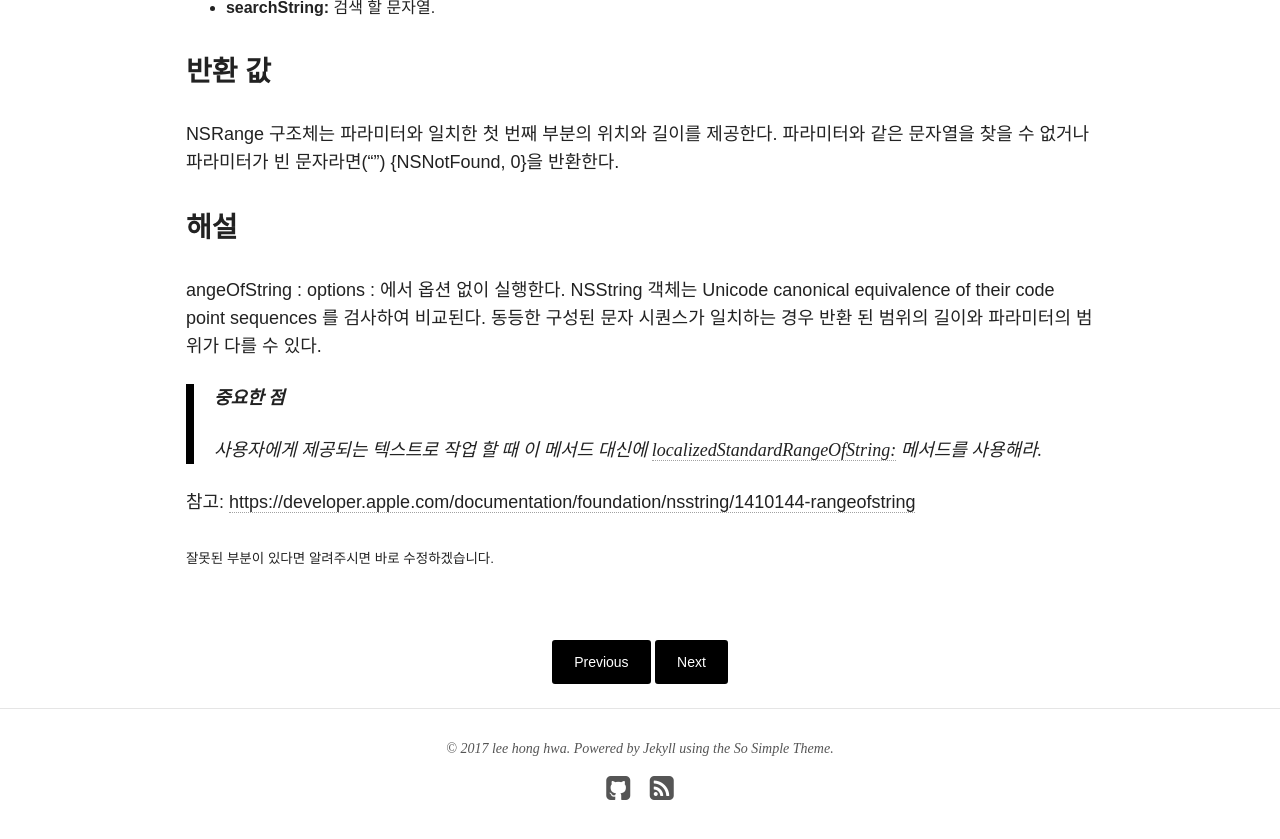
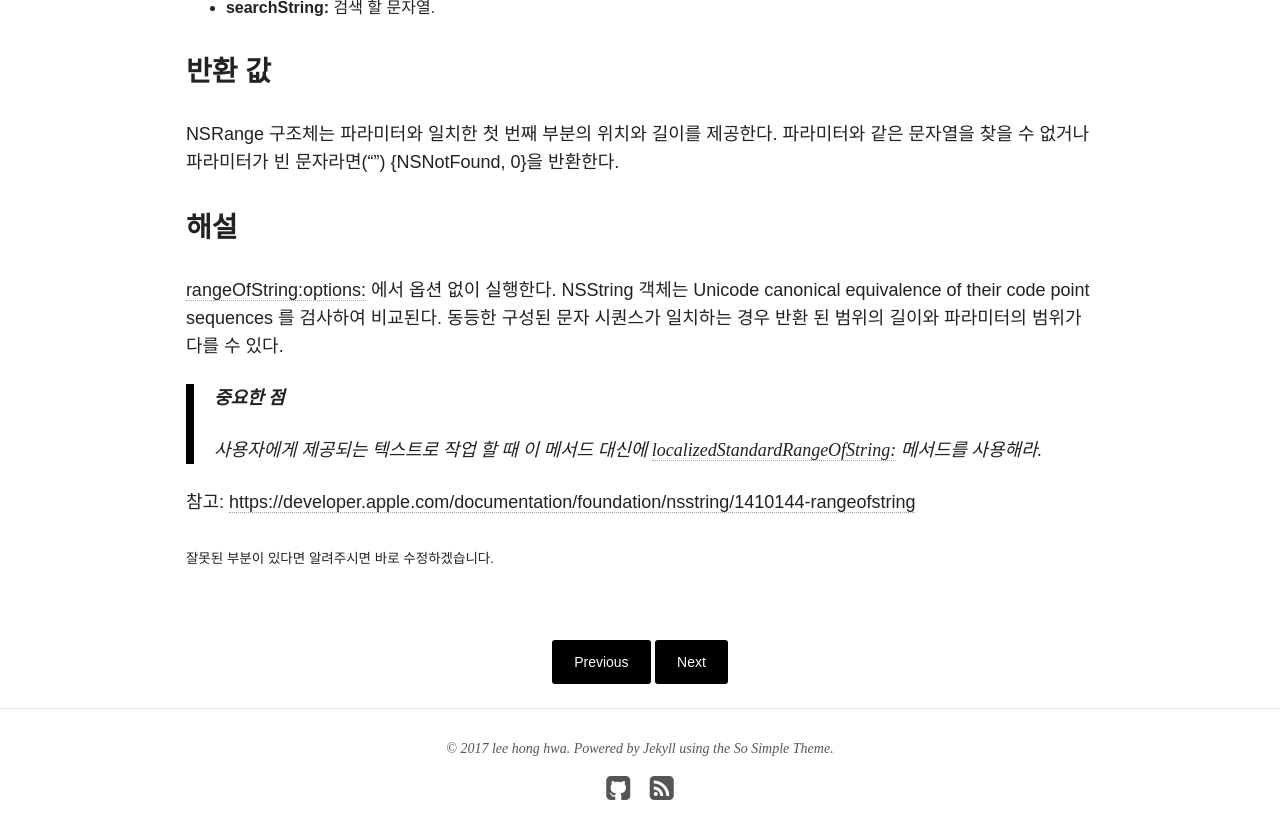
Before and after one commit to LeeHongHwa/leehonghwa.github.io, a Jekyll site: the page built from _posts/blog/2017-06-07-rangeOfString.md, in a window 1280 px wide and 900 px high, scrolled down 786 px. Shown: the top 839 px of the window. Built offline with Jekyll 4.4.1, drawn with Linux system fonts in a browser that asks for light colours; nearby versions of some CDN libraries.

Commit message:
modify rangeOfString blog

```diff
--- a/_posts/blog/2017-06-07-rangeOfString.md
+++ b/_posts/blog/2017-06-07-rangeOfString.md
@@ -20,7 +20,7 @@ NSRange 구조체는 파라미터와 일치한 첫 번째 부분의 위치와
 파라미터와 같은 문자열을 찾을 수 없거나 파라미터가 빈 문자라면("") {NSNotFound, 0}을 반환한다.
 
 ### 해설
-angeOfString : options : 에서 옵션 없이 실행한다.
+[rangeOfString:options:][rangeOfString:options:] 에서 옵션 없이 실행한다.
 NSString 객체는 Unicode canonical equivalence of their code point sequences 를 검사하여 비교된다. 동등한 구성된 문자 시퀀스가 일치하는 경우 반환 된 범위의 길이와 파라미터의 범위가 다를 수 있다.
 
 > **중요한 점**
@@ -32,5 +32,6 @@ NSString 객체는 Unicode canonical equivalence of their code point sequences
 
 <sub>잘못된 부분이 있다면 알려주시면 바로 수정하겠습니다.</sub>
 
+[rangeOfString:options:]: https://leehonghwa.github.io/blog/rangeOfStringOption/
 [localizedStandardRangeOfString:]: https://leehonghwa.github.io/blog/localizedStandardRangeOfString/
 [apple-doc]: https://developer.apple.com/documentation/foundation/nsstring/1410144-rangeofstring
```
